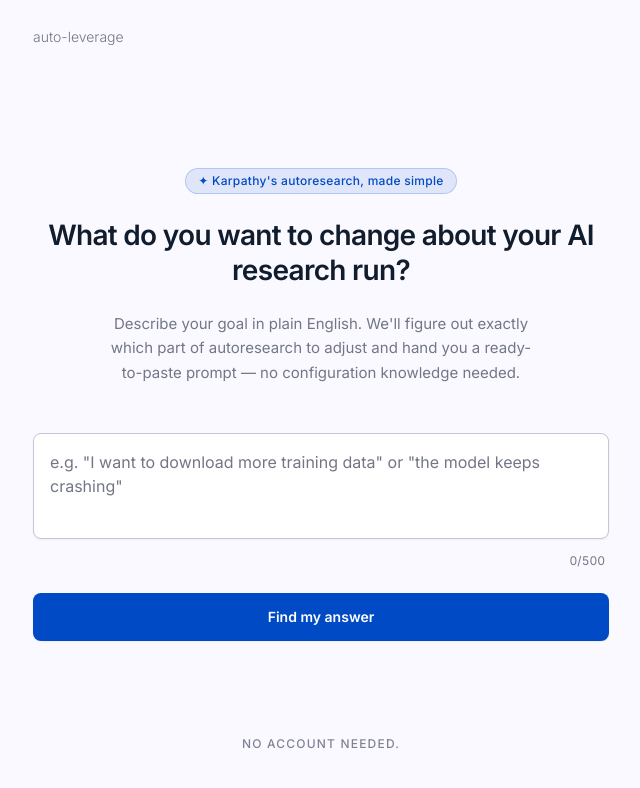
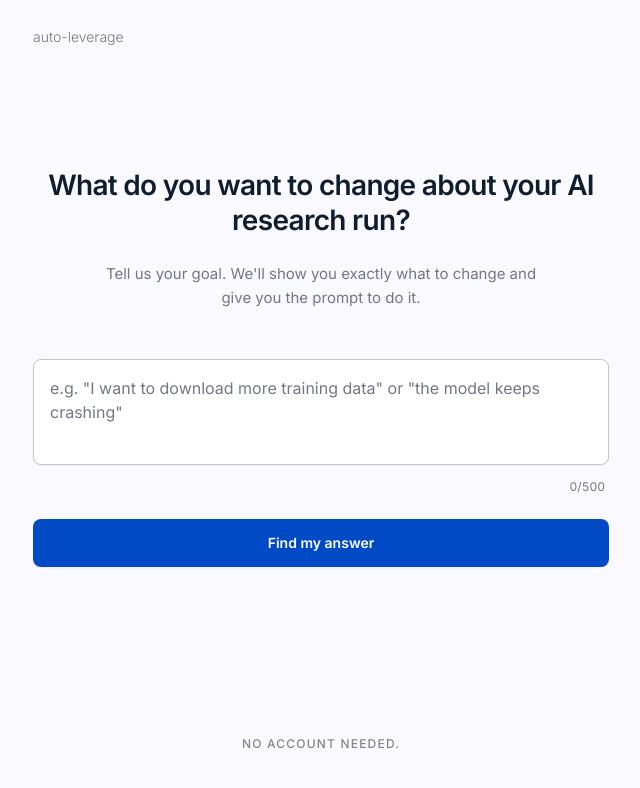
Before and after one commit to anhnguyensynctree/auto-leverage, a Next.js app: page / in a window 1280 px wide. Shown: the top 788 px of the page, without its empty margins (319-959 px from the left). Built offline with nearby package versions, Linux system fonts and the light colour scheme.

Commit message:
fix(home): simplify subtitle, remove karpathy badge

```diff
--- a/app/page.tsx
+++ b/app/page.tsx
@@ -9,18 +9,12 @@ export default function Home() {
 
       <main className="flex-grow w-full max-w-[640px] px-8 pt-12 md:pt-24 flex flex-col gap-12">
         <section className="flex flex-col gap-6 text-center">
-          <div className="flex justify-center">
-            <span className="inline-flex items-center gap-1.5 px-3 py-1 rounded-full text-xs font-medium tracking-wide bg-primary/10 text-primary border border-primary/20">
-              ✦ Karpathy&apos;s autoresearch, made simple
-            </span>
-          </div>
           <h1 className="text-[28px] font-semibold text-on-surface leading-tight tracking-tight">
             What do you want to change about your AI research run?
           </h1>
           <p className="text-[15px] text-outline leading-relaxed max-w-[440px] mx-auto">
-            Describe your goal in plain English. We&apos;ll figure out exactly
-            which part of autoresearch to adjust and hand you a ready-to-paste
-            prompt — no configuration knowledge needed.
+            Tell us your goal. We&apos;ll show you exactly what to change and
+            give you the prompt to do it.
           </p>
         </section>
 
```
